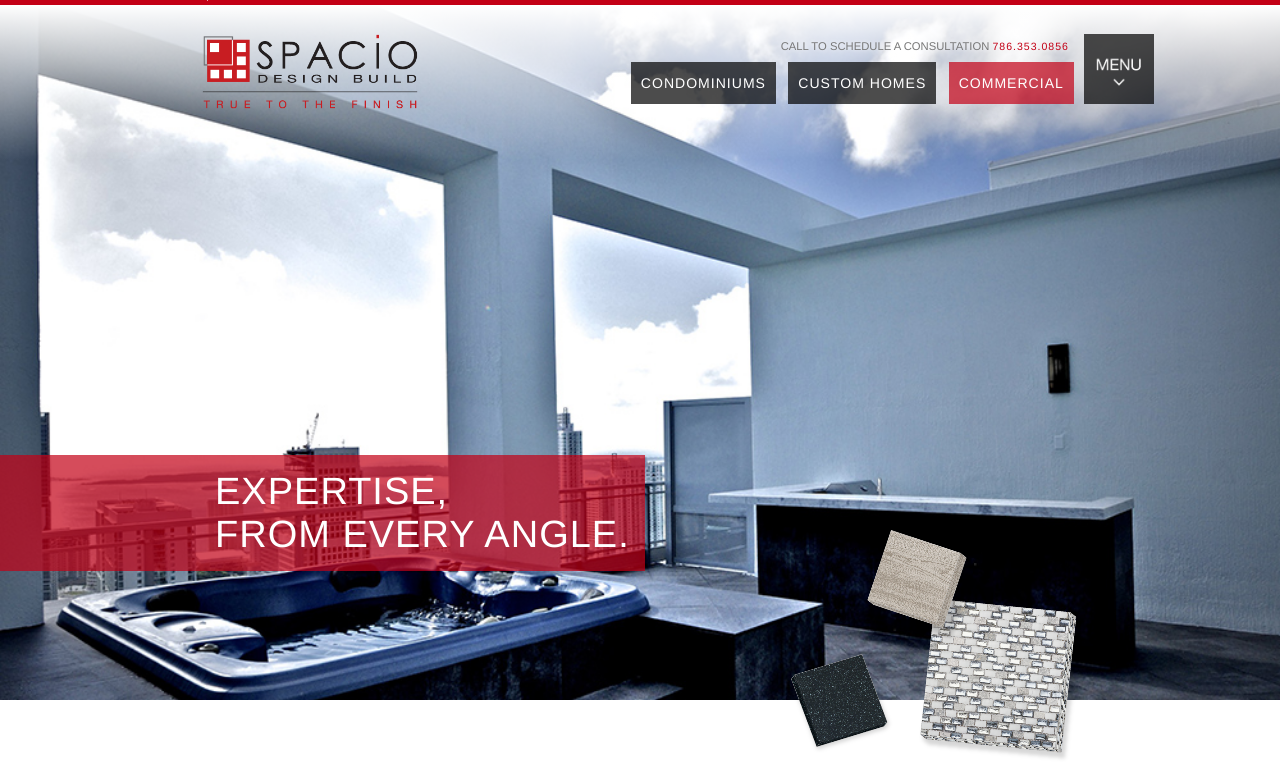
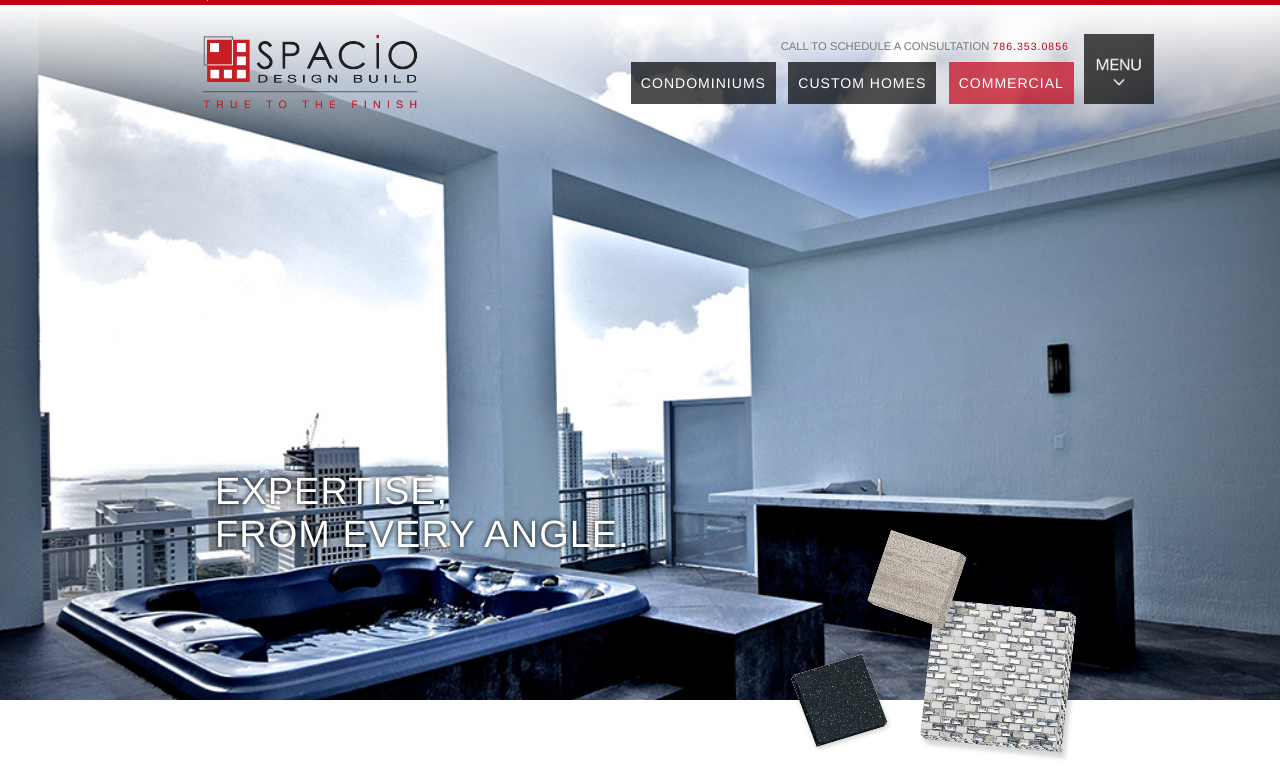
Before and after one commit to SavorWeb/spacio, a PHP site: page /commercial.php in a window 1280 px wide. Shown: the top 770 px of the page. Run offline with PHP 8.4, Linux system fonts and the light colour scheme; grey boxes labelled with a size stand in for pictures from a placeholder-image service; some libraries are stand-ins or nearby versions.

Commit message:
jamie changes

```diff
--- a/_/css/screen.scss
+++ b/_/css/screen.scss
@@ -426,7 +426,7 @@
 
 .hero-headline {
 	color: $pos;
-	background-color: transparentize($primary, 0.3);
+	//background-color: transparentize($primary, 0.3);
 	display: inline-block;
 	padding: 15px;
 	font-weight: lighter;
@@ -435,23 +435,24 @@
 	letter-spacing: 1px;
 	position: relative;
 	top: 165px;
+	text-shadow: 0 0 5px #000;
 
 	@include break($d) {
 		font-size: em-font(38px);
 		top: 260px;
 	}
 
-	&:before {
-	  content: "";
-	  position: absolute;
-	  background: transparentize($primary, 0.3);  /* Match the background */
-	  top: 0;
-	  bottom: 0;
-	  width: 9999px;   /* some huge width */
-	}
-	&:before {
-	  right: 100%;
-	}
+	// &:before {
+	//   content: "";
+	//   position: absolute;
+	//   background: transparentize($primary, 0.3);  /* Match the background */
+	//   top: 0;
+	//   bottom: 0;
+	//   width: 9999px;   /* some huge width */
+	// }
+	// &:before {
+	//   right: 100%;
+	// }
 
 }
 
@@ -826,7 +827,7 @@
 }
 
 .portfolio-window {
-	max-height: 500px;
+	max-height: 650px;
 	overflow: hidden;
 	position: relative;
 }
--- a/_/inc/contact.php
+++ b/_/inc/contact.php
@@ -3,8 +3,10 @@
 		<footer>
 			<div class="colspan12-4 as-grid">
 				<img class="footer-logo editable" id="footer-logo" src="_/img/logo-white.png" alt="">
-				<a href="http://www.bbb.org/south-east-florida/business-reviews/contractors-general/spacio-design-build-in-miami-fl-90081624#sealclick"><img src="http://seal-seflorida.bbb.org/seals/black-seal-187-130-spaciodesignbuild-90081624.png" style="width: 50%; float: left;" alt=""></a>
-				<a target="_blank" title="BuildZoom Verified Badge" href="http://www.buildzoom.com/node/66271459"><img alt="BuildZoom Verified Badge" src="http://olds3.buildzoom.com/_assets/badge-03.png" style="width: 50%;" border="0"></a>
+				<div class="badges" style="margin: 0 auto 20px; width: 242px; position: relative; left: -10px;">
+					<a target="_blank" href="http://www.bbb.org/south-east-florida/business-reviews/contractors-general/spacio-design-build-in-miami-fl-90081624#sealclick"><img src="http://seal-seflorida.bbb.org/seals/black-seal-160-82-spaciodesignbuild-90081624.png" style="max-width: 88px; margin-left: 25px; margin-right: 10px; float: left;" alt=""></a>
+					<a target="_blank" title="BuildZoom Verified Badge" href="http://www.buildzoom.com/node/66271459"><img alt="BuildZoom Verified Badge" src="http://olds3.buildzoom.com/_assets/badge-03.png" style="max-width: 119px;" border="0"></a>
+				</div>
 			</div>
 			<div class="colspan12-8 as-grid contact-details typeset editable" id="footer-data">
 				<p>Call us any time for a consultation</p>
```
Also changed, not shown: _/css/screen.css (+2 -15 lines), _/css/screen.min.css.
